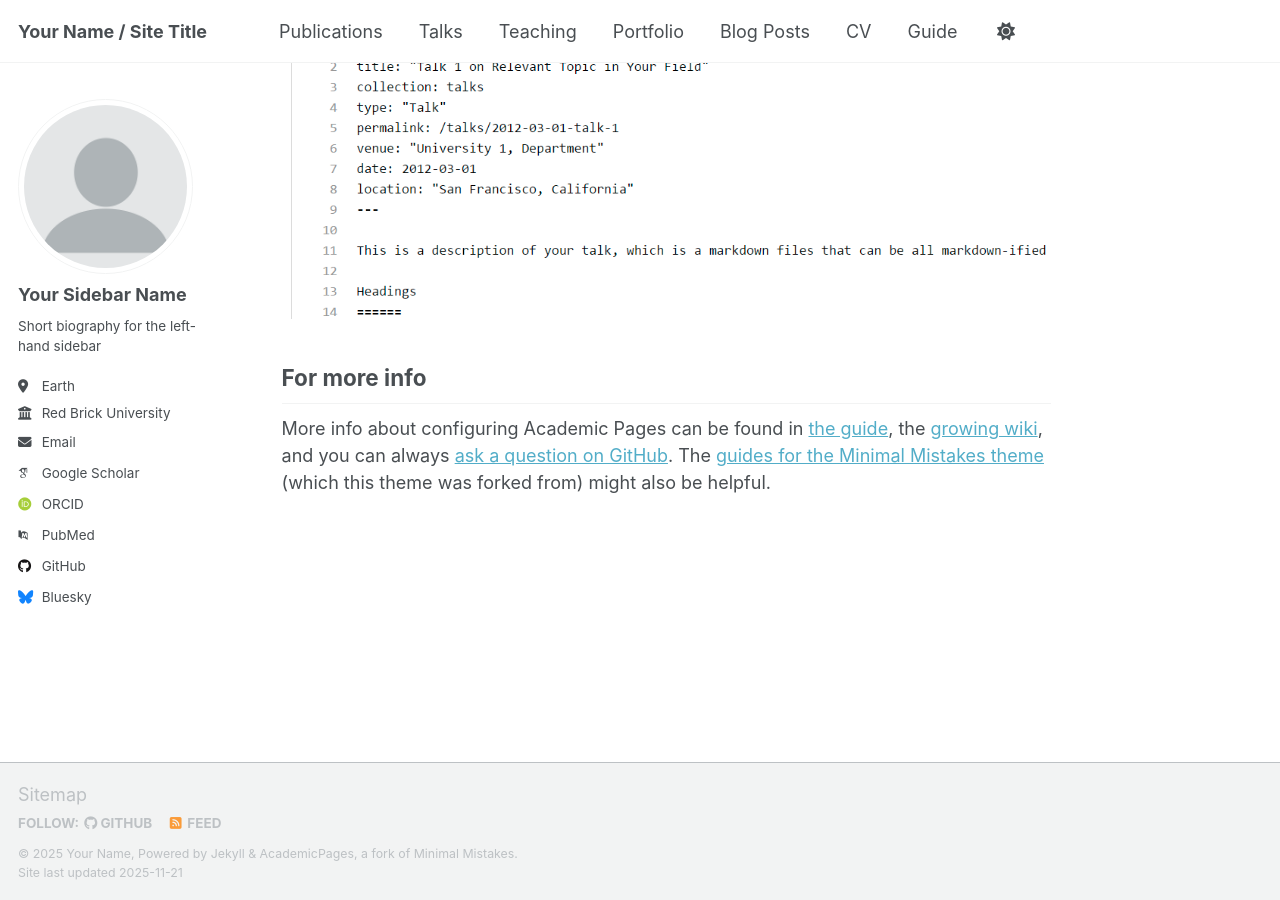
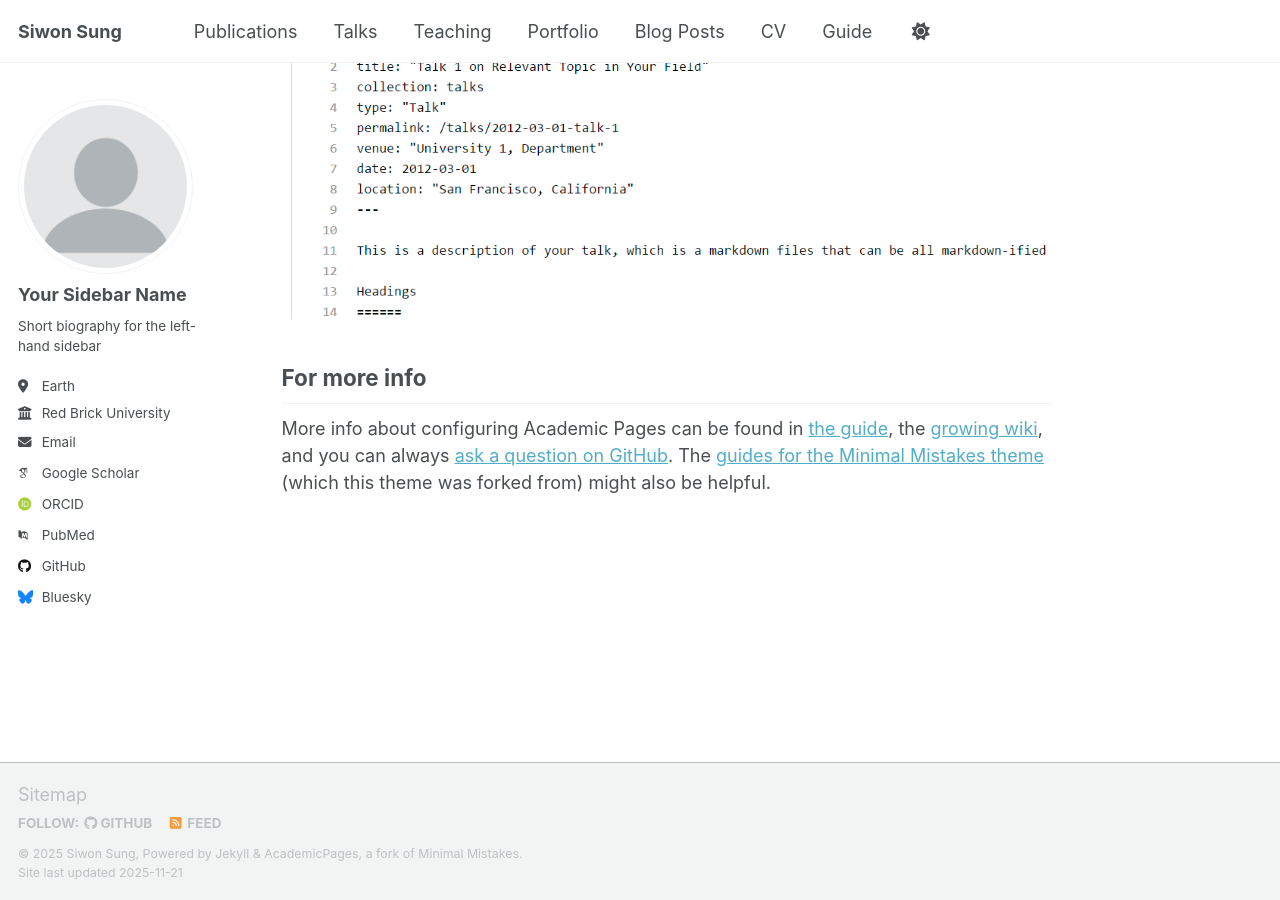
Before and after one commit to siwonsung/siwons.github.io, a Jekyll site: the page built from _pages/about.md, in a window 1280 px wide and 900 px high, scrolled down 2880 px. Built offline with Jekyll 4.4.1, drawn with Linux system fonts in a browser that asks for light colours; some web fonts are replaced; a script that is not in the unit is left out.

Commit message:
Update _config.yml

```diff
--- a/_config.yml
+++ b/_config.yml
@@ -9,14 +9,14 @@
 # Basic Site Settings
 locale                   : "en-US"
 site_theme               : "default" # Currently available options are "default", "air"
-title                    : "Your Name / Site Title"
+title                    : "Siwon Sung"
 title_separator          : "-"
-name                     : &name "Your Name"
-description              : &description "Your Name's academic portfolio"   # Update this with a general description of your site, this is the default if not overridden by a page
-url                      : https://academicpages.github.io # The base hostname & protocol for your site e.g. "https://[your GitHub username].github.io",
+name                     : &name "Siwon Sung"
+description              : &description "Siwon's academic portfolio"   # Update this with a general description of your site, this is the default if not overridden by a page
+url                      : https://siwons.github.io # The base hostname & protocol for your site e.g. "https://[your GitHub username].github.io",
                                                            # or if you already have some other page hosted on Github then use "https://[your GitHub username].github.io/[Your Repo Name]"
 baseurl                  : "" # the subpath of your site, e.g. "/blog"
-repository               : "academicpages/academicpages.github.io"
+repository               : "siwonsung/siwons.github.io"
 
 # Site Author - The following control what appear as part of the author content on the side bar.
 #               If a field is blank the icon and link will not appear, otherwise it will be shown.
@@ -30,7 +30,7 @@ author:
   location         : "Earth"
   employer         : "Red Brick University"
   uri              : # URL
-  email            : "none@example.org"
+  email            : "siwons1@uci.edu"
 
   # Academic websites
   academia         : # URL
```
